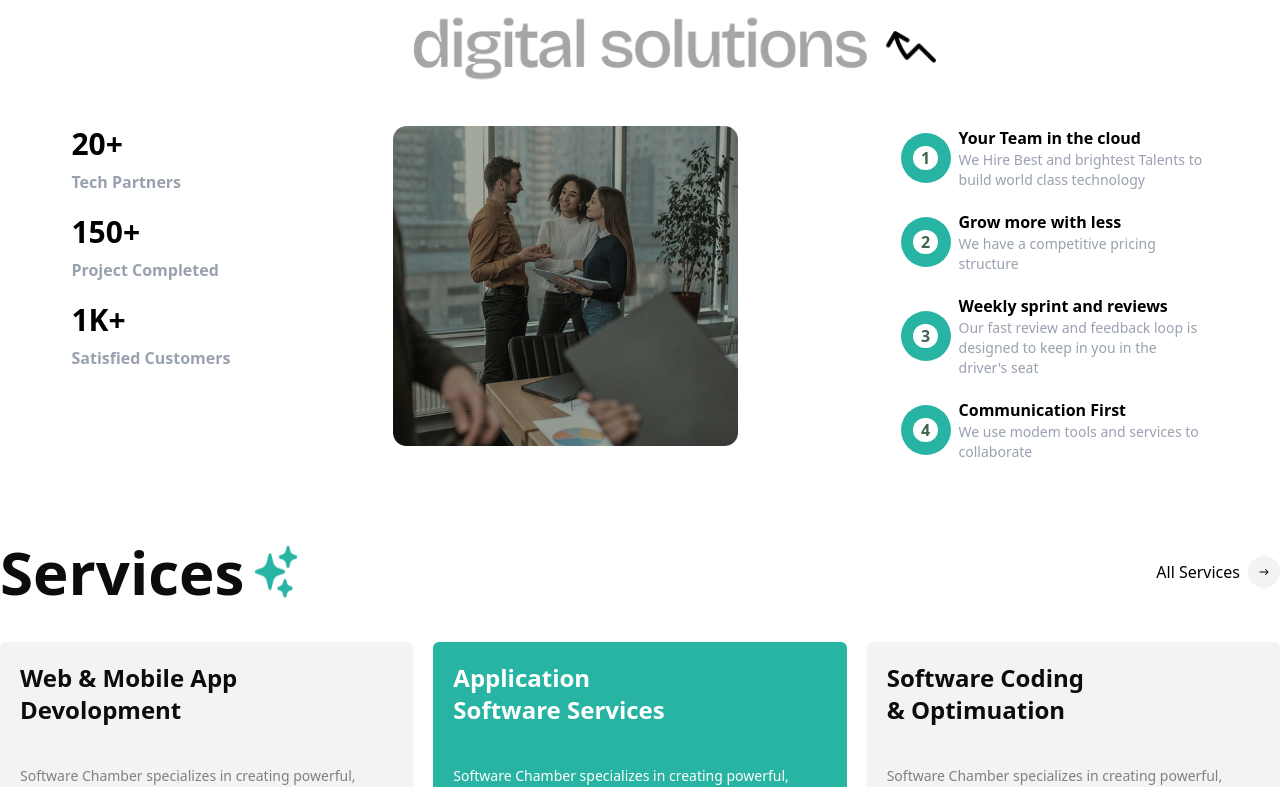
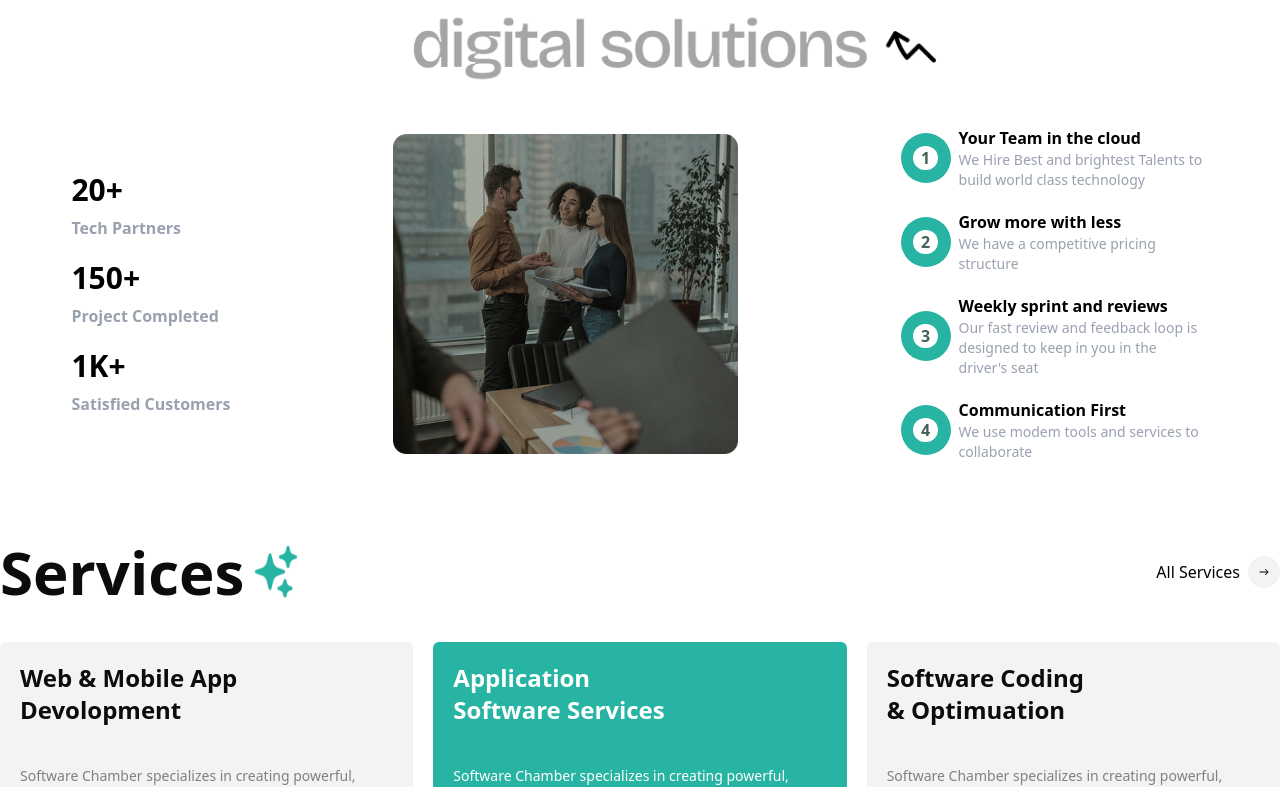
Before and after one commit to tanvirahammed308/software-chamber, a React (Vite) app: page / in a window 1280 px wide. Shown: the part 1253-2040 px from the top of the page. Built offline with nearby package versions, Linux system fonts and the light colour scheme.

Commit message:
fixed responsiveness

```diff
--- a/src/components/Company.jsx
+++ b/src/components/Company.jsx
@@ -9,7 +9,7 @@ const Company = () => {
   return (
     <div className="bg-linear-to-r from-[#090B0F] to-[#0c1f20] text-white  w-full  px-5 md:px-0 mt-20 pt-10">
         <div className="container mx-auto py-10 ">
-            <div className='flex flex-col-reverse md:flex-row gap-3 justify-between'>
+            <div className='flex flex-col-reverse items-center md:flex-row gap-3 justify-between'>
                 <h1 className='text-4xl md:text-6xl font-semibold flex flex-col md:leading-15'>Our Stack Powers of <span>the <span className='text-[#A5A5A5]'>World’s</span>  Most</span> <span className='text-[#A5A5A5]'>Beloved Companies</span>  </h1>
                 <img src={company} alt="" className='max-w-[400px]'/>
             </div>
--- a/src/components/Digital.jsx
+++ b/src/components/Digital.jsx
@@ -9,7 +9,7 @@ const Digital = () => {
             <img src={img1} alt="" className=''/>
         </div>
     {/* content */}
-    <div className='mt-8 flex flex-col md:flex-row gap-5 justify-around  '>
+    <div className='mt-8 flex flex-col items-center md:flex-row gap-5 justify-around  '>
         <div  className='text-center md:text-start'>
             <div>
                 <h1 className='font-semibold text-3xl'>20+</h1>
@@ -24,8 +24,8 @@ const Digital = () => {
                 <p className='font-semibold text-gray-400 mt-2'>Satisfied Customers</p>
             </div>
         </div>
-        <div>
-            <img src={img2} alt="" className='h-80'/>
+        <div >
+            <img src={img2} alt="" className='w-full h-80'/>
         </div>
         <div className=' space-y-5'>
             <div className='flex justify-center items-center gap-2'>
```
